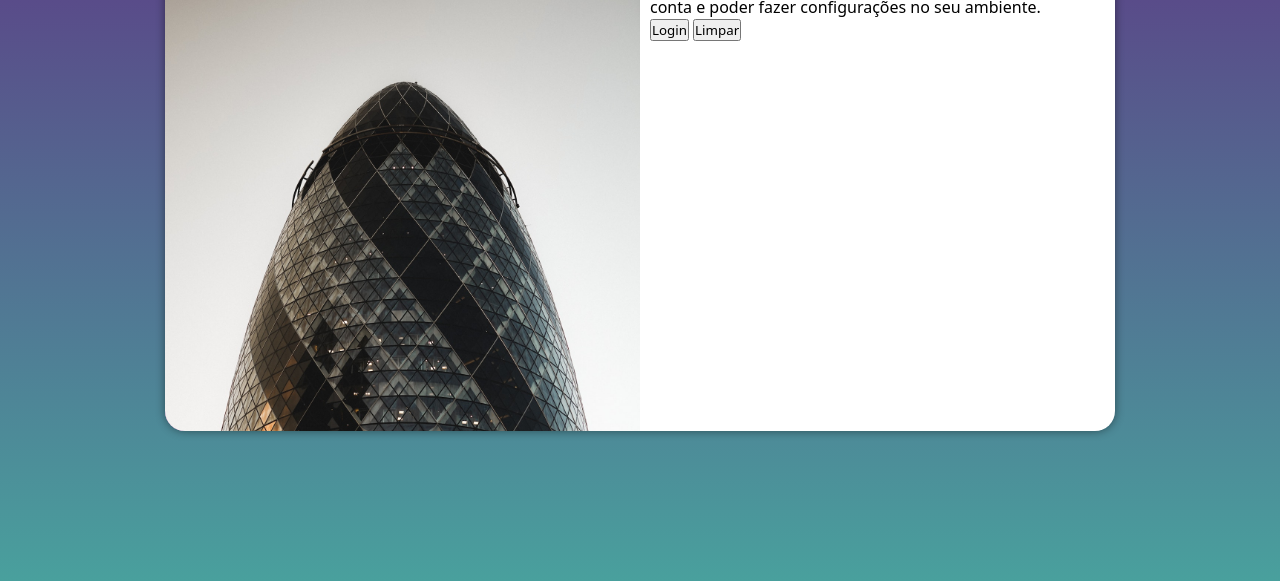
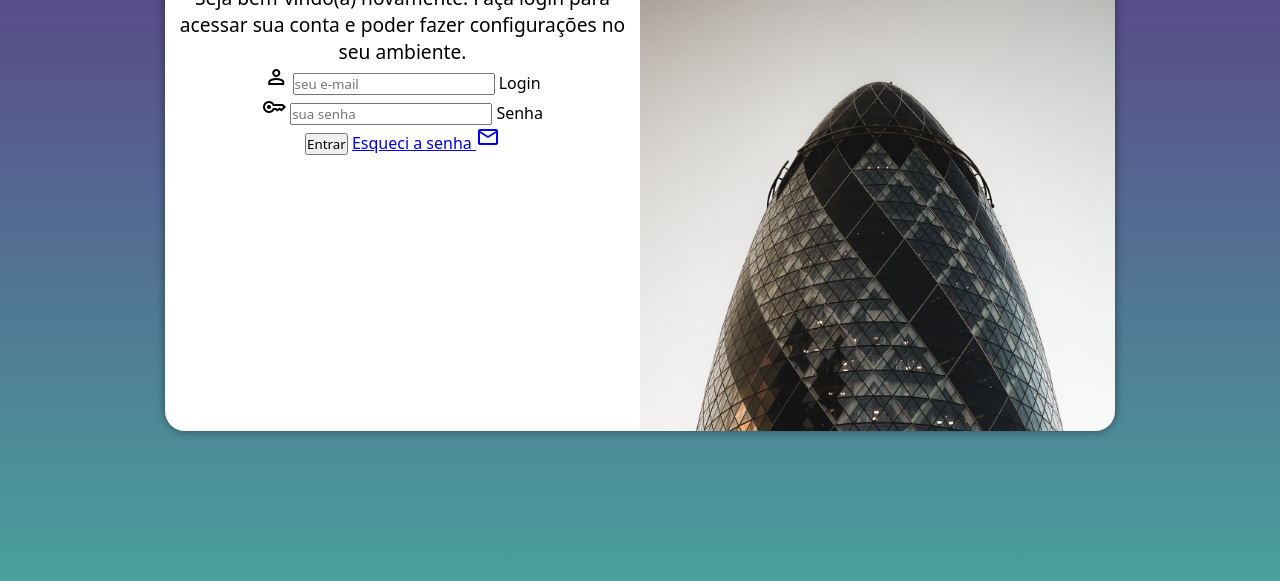
Before and after one commit to ruankevin1/projeto-login, a plain HTML site: page index.html in a window 1280 px wide. Shown: the part 219-800 px from the top of the page. Drawn offline with nearby package versions, Linux system fonts and the light colour scheme.

Commit message:
Adicionei o formulário

```diff
--- a/estilos/media-query.css
+++ b/estilos/media-query.css
@@ -34,14 +34,23 @@
     }
 
     section#login > div#imagem {
-        float: left;
+        float: right;
         width: 50%;
         height: 100%;
     }
 
     section#login > div#formulario {
-        float: right;
+        float: left;
         width: 50%;
     }
 
+
+    div#formulario > h1 {
+        font-size: 2em;
+    }
+
+    div#formulario > p {
+        font-size: 1.2em;
+    }
+
 }
--- a/estilos/style.css
+++ b/estilos/style.css
@@ -56,3 +56,12 @@ section#login > div#formulario {
     display: block;
     padding: 10px;
 }
+
+div#formulario {
+    text-align: center;
+    margin-bottom: 10px;
+}
+
+div#formulario > p {
+    font-size: 0.8em;
+}
--- a/index.html
+++ b/index.html
@@ -4,6 +4,7 @@
     <meta charset="UTF-8">
     <meta http-equiv="X-UA-Compatible" content="IE=edge">
     <meta name="viewport" content="width=device-width, initial-scale=1.0">
+    <link href="https://fonts.googleapis.com/css2?family=Material+Symbols+Outlined" rel="stylesheet" />
     <link rel="stylesheet" href="estilos/style.css">
     <link rel="stylesheet" href="estilos/media-query.css">
     <title>Tela de Login</title>
@@ -12,15 +13,34 @@
     <main>
         <section id="login">
             <div id="imagem">
-
+                <!--Aqui temos uma imagem nas CSSs-->
             </div>
             <div id="formulario">
                 <h1>Login</h1>
                 <p>Seja bem-vindo(a) novamente. Faça login para acessar sua conta e poder fazer configurações no seu ambiente.</p>
-                <form action="login.php" method="post">
+                <form action="login.php" method="post" autocomplete="on">
 
-                    <input type="submit" value="Login">
-                    <input type="reset" value="Limpar">
+                    <div class="login">
+                        <span class="material-symbols-outlined">
+                            person
+                        </span>
+                        <input type="email" name="login" id="ilogin" placeholder="seu e-mail" autocomplete="email" required maxlength="30">
+                        <label for="ilogin">Login</label>
+                    </div>
+
+                    <div class="campo">
+                        <span class="material-symbols-outlined">
+                            key
+                        </span>
+                        <input type="password" name="senha" id="isenha" placeholder="sua senha" autocomplete="current-password" required minlength="8" maxlength="20">
+                        <label for="isenha">Senha</label>
+                    </div>
+                    <input type="submit" value="Entrar">
+                    <a href="esqueci.html">Esqueci a senha
+                        <span class="material-symbols-outlined">
+                            mail
+                        </span>
+                    </a>
                 </form>
             </div>
         </section>
```
